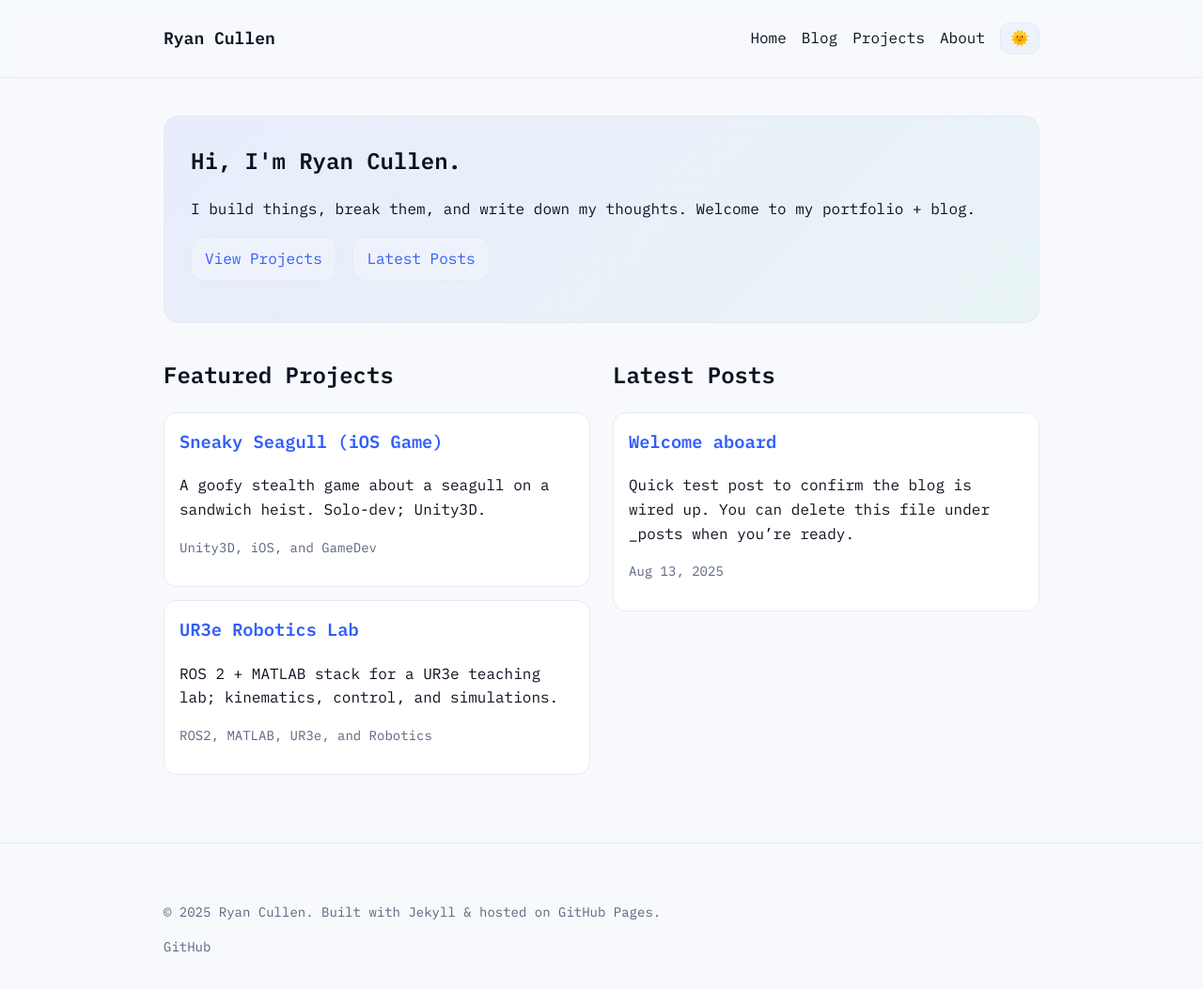
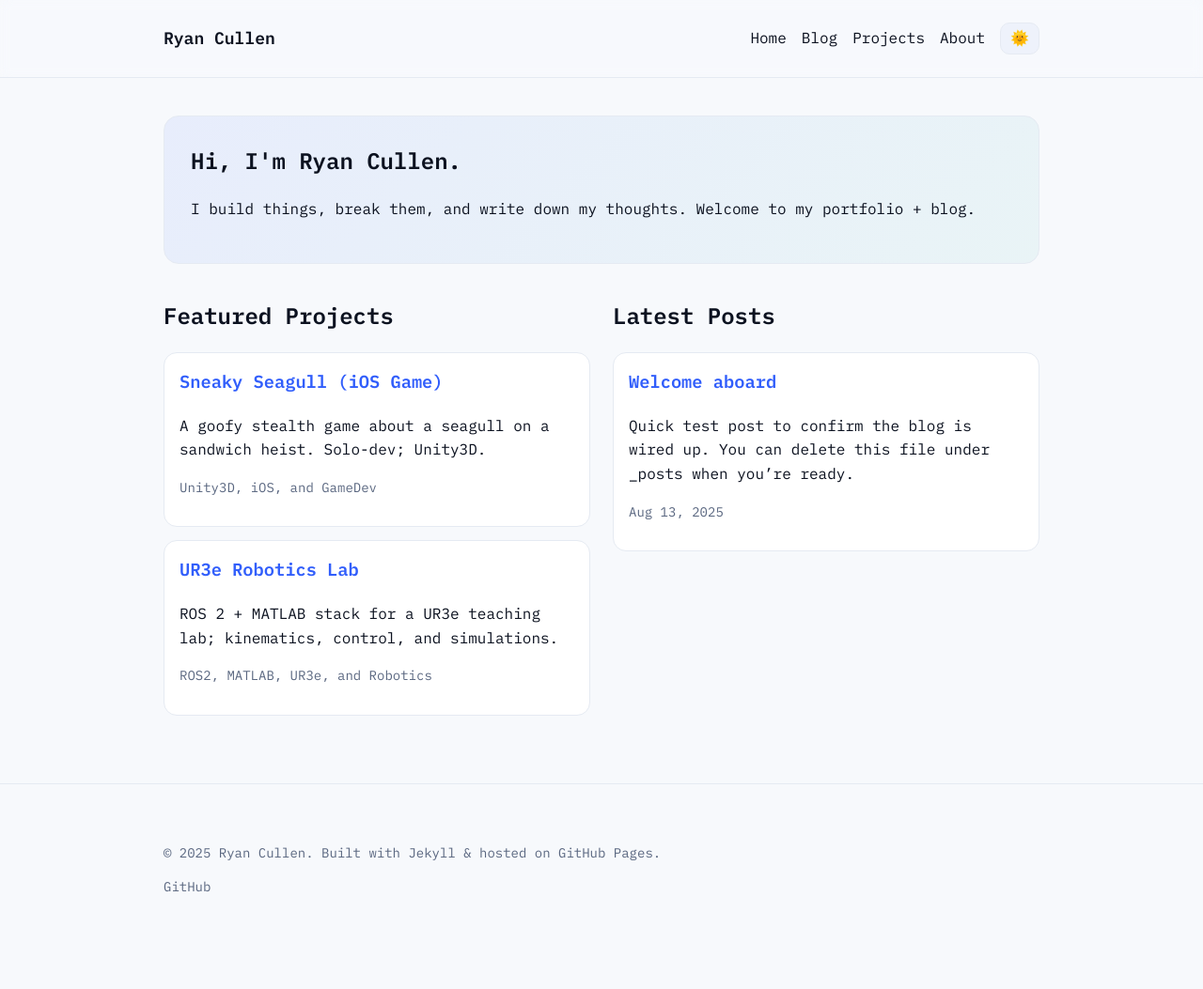
Before and after one commit to ryantcullen/ryantcullen.github.io, a Jekyll site: the page built from index.html, in a window 1280 px wide and 1081 px high. Shown: the top 1053 px of the window at 94% size. Built offline with Jekyll 4.4.1, drawn with Linux system fonts in a browser that asks for light colours.

Commit message:
Update home blurb
Removed buttons

```diff
--- a/_layouts/home.html
+++ b/_layouts/home.html
@@ -5,8 +5,6 @@ layout: default
 <section class="hero">
   <h1>Hi, I'm {{ site.author.name | default: site.title }}.</h1>
   <p>I build things, break them, and write down my thoughts. Welcome to my portfolio + blog. </p>
-  <p><a class="btn" href="{{ '/projects/' | relative_url }}">View Projects</a>
-     <a class="btn alt" href="{{ '/blog/' | relative_url }}">Latest Posts</a></p>
 </section>
 
 <section class="grid">
```
